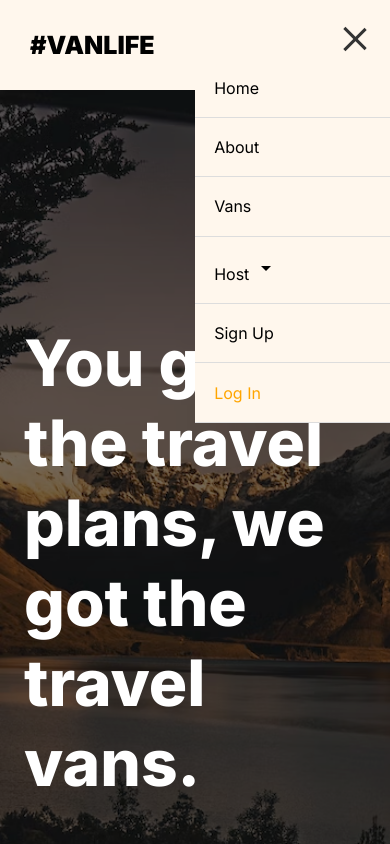
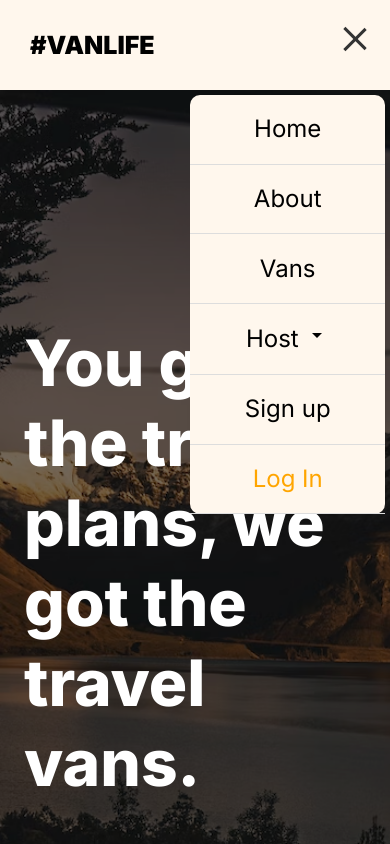
Before and after one commit to SlinkyCollins/Van-Life, a React (Vite) app: page / in a window 390 px wide. Both pictures are taken after a click on the button 355 px from the left and 38 px from the top of the page. Shown: the top 844 px of the page. Built offline with nearby package versions, Linux system fonts and the light colour scheme.

Commit message:
modified mobile navbar transition styles

```diff
--- a/src/components/HamburgerMenu.css
+++ b/src/components/HamburgerMenu.css
@@ -33,40 +33,63 @@
 .open .line:nth-child(3) {
   transform: translateY(-10px) rotate(-45deg);
 }
-
-.close {
-  display: none;
-}
-
+/*
 .menu {
   list-style: none;
-  padding: 15% 0 0;
-  margin: 0;
+  margin: 5.8rem .2rem 0 0;
+  border-radius: 10px;
   position: absolute;
   top: 0;
-  right: 0;
+  right: -55%; Adjust the percentage to ensure it's completely off-screen
+  text-align: center;
   width: 50%;
-  /* height: 100vh; */
   background-color: #fff7ed;
-  /* opacity: 0 !important; Initially invisible */
-  /* pointer-events: none; Initially not clickable */
-  transition: top padding 0.5s ease;
+  transition: all 0.5s ease;
 }
 
 .menu.open {
   right: 0;
-  /* opacity: 1 !important; Fade in */
-  /* pointer-events: auto; Enable clicking */
+}*/
+
+.menu {
+  list-style: none;
+  margin: .3rem .3rem 0 0;
+  border-radius: 10px;
+  position: absolute;
+  top: 100%;
+  right: 0;
+  text-align: center;
+  width: 50%;
+  background-color: #fff7ed;
+  transition: transform .3s ease; /* Adjust the duration and timing function */
+  transform: translateY(-100%); /* Initially move the menu off-screen vertically */
 }
+
+.menu.open {
+  transform: translateY(0); /* Move the menu on-screen vertically */
+}
+
+
+.close {
+  visibility: hidden;
+}
+
+/* transition: transform .3s ease; /* Transition the transform property */
+/* transform: translateY(-100%); Initially move the menu off-screen vertically */
+/* transform: translateY(0); Move the menu on-screen vertically */
+
 
 .menu li {
   padding: 1.2rem;
   border-bottom: 1px solid #ddd;
   cursor: pointer;
+  font-size: 1.5rem;
+  line-height: 1.9rem;
 }
 
 .menu li:hover {
   background-color: #f5f5f5;
+  border-radius: 10px;
 }
 
 .dropdown-content {
--- a/src/components/HamburgerMenu.jsx
+++ b/src/components/HamburgerMenu.jsx
@@ -1,4 +1,4 @@
-import React, { useState } from 'react';
+import { useState } from 'react';
 import './HamburgerMenu.css'; // Import CSS for styling (create this file)
 import { NavLink } from "react-router-dom";
 import ArrowDropDownIcon from '@mui/icons-material/ArrowDropDown';
@@ -56,7 +56,7 @@ const HamburgerMenu = () => {
                         to="/signup"
                         style={{ textDecoration: 'none', color: "#000" }}
                     >
-                        Sign Up
+                        Sign up
                     </NavLink>
                 </li>
                 <li>
```
